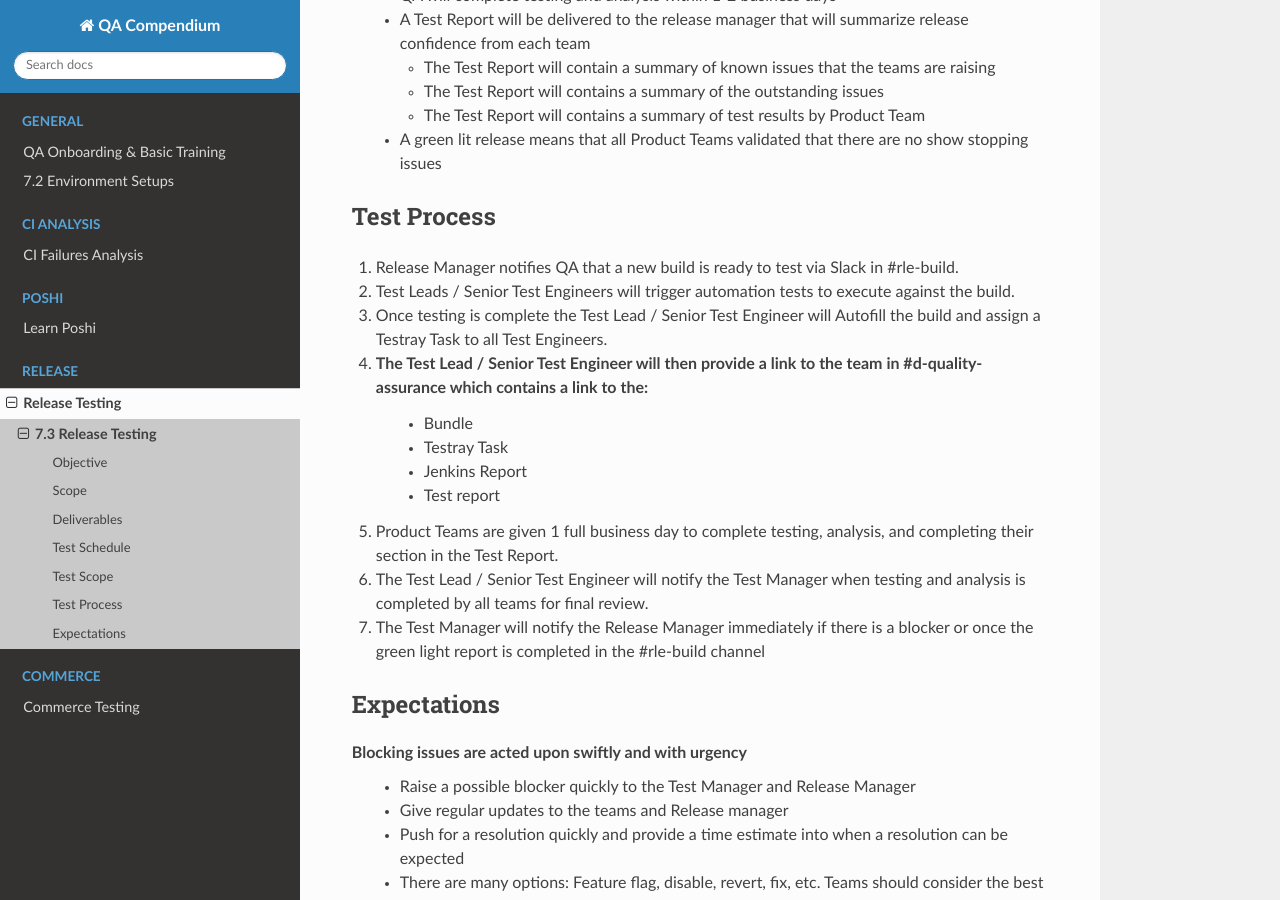
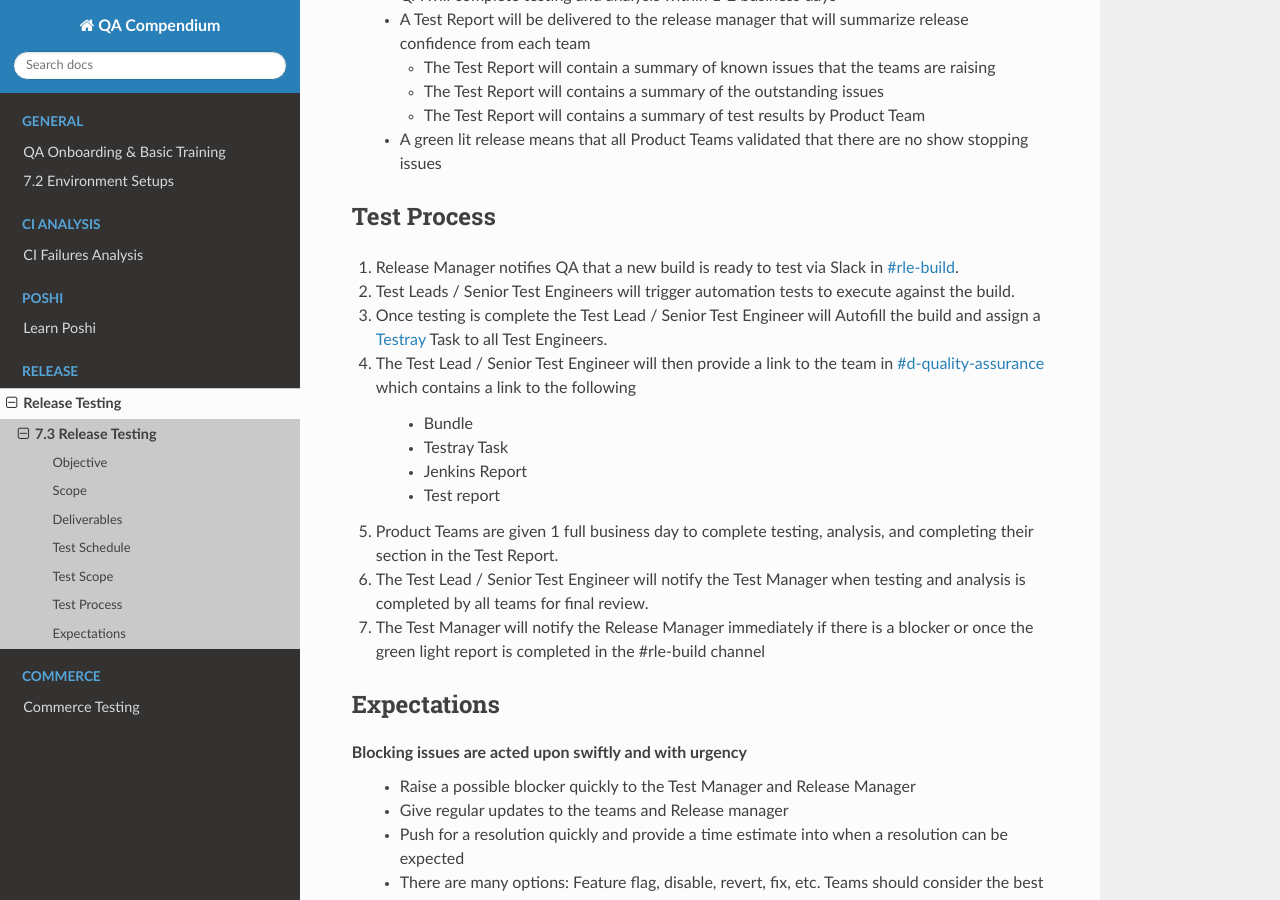
Before and after one commit to nikki-pru/qa-compendium, a Sphinx documentation site: the page built from docs/releases/73-release-testing.rst, in a window 1280 px wide and 900 px high, scrolled down 1772 px. Built offline with Sphinx 7.4.7 and the Read the Docs theme 2.0.0, drawn with Linux system fonts in a browser that asks for light colours; pages that are not in the unit, such as notebooks, are missing from menus.

Commit message:
LRQA-59295 Formatting and links

```diff
--- a/docs/releases/73-release-testing.rst
+++ b/docs/releases/73-release-testing.rst
@@ -77,10 +77,11 @@
 Test Process
 ------------
 
-#. Release Manager notifies QA that a new build is ready to test via Slack in #rle-build.
+#. Release Manager notifies QA that a new build is ready to test via Slack in `#rle-build`_.
 #. Test Leads / Senior Test Engineers will trigger automation tests to execute against the build.
-#. Once testing is complete the Test Lead / Senior Test Engineer will Autofill the build and assign a Testray Task to all Test Engineers.
-#. The Test Lead / Senior Test Engineer will then provide a link to the team in #d-quality-assurance which contains a link to the:
+#. Once testing is complete the Test Lead / Senior Test Engineer will Autofill the build and assign a `Testray`_ Task to all Test Engineers.
+#. The Test Lead / Senior Test Engineer will then provide a link to the team in `#d-quality-assurance`_ which contains a link to the following
+
     * Bundle
     * Testray Task
     * Jenkins Report
```
Also changed, not shown: other parts of docs/releases/73-release-testing.rst (+5 -0 lines).
